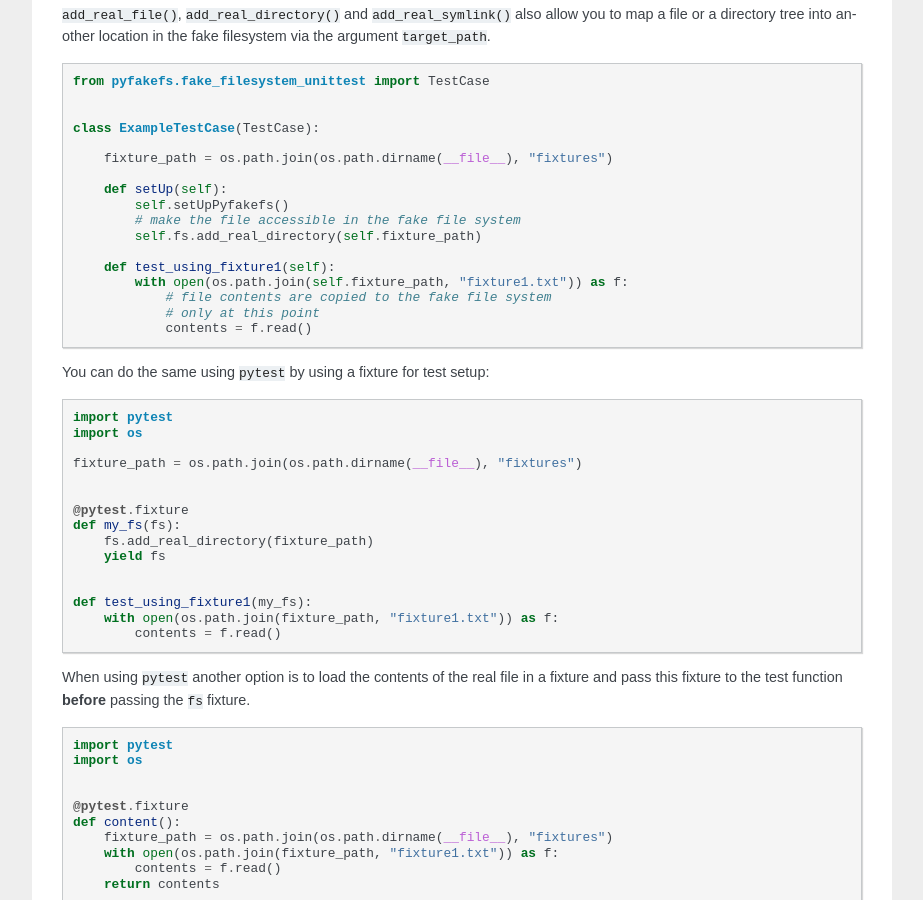
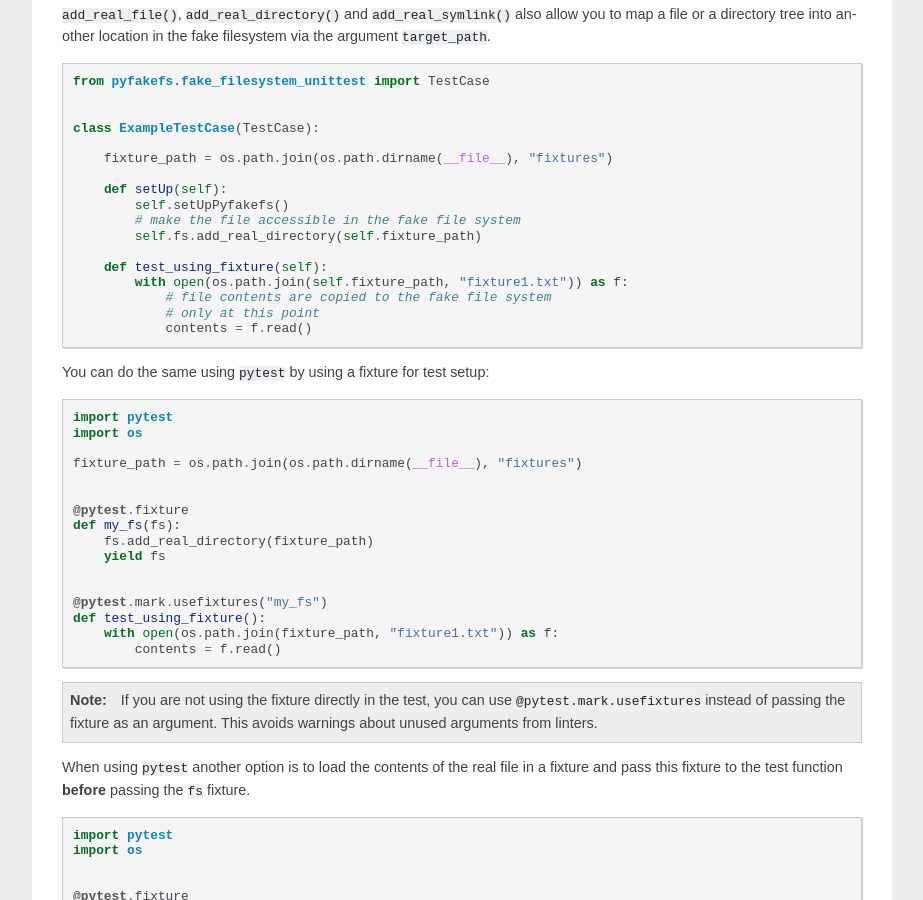
Before and after one commit to pytest-dev/pyfakefs, a Sphinx documentation site: the page built from docs/usage.rst, in a window 1280 px wide and 900 px high, scrolled down 10937 px. Shown: the whole window, without its empty margins (198-1121 px from the left). Built offline with Sphinx 7.4.7, drawn with Linux system fonts in a browser that asks for light colours.

Commit message:
Use pytest.mark.usefixtures in code snippet
- avoids linter warning about unused argument
- closes #834

```diff
--- a/docs/usage.rst
+++ b/docs/usage.rst
@@ -729,7 +729,7 @@
             # make the file accessible in the fake file system
             self.fs.add_real_directory(self.fixture_path)
 
-        def test_using_fixture1(self):
+        def test_using_fixture(self):
             with open(os.path.join(self.fixture_path, "fixture1.txt")) as f:
                 # file contents are copied to the fake file system
                 # only at this point
@@ -751,9 +751,15 @@
         yield fs
 
 
-    def test_using_fixture1(my_fs):
+    @pytest.mark.usefixtures("my_fs")
+    def test_using_fixture():
         with open(os.path.join(fixture_path, "fixture1.txt")) as f:
             contents = f.read()
+
+.. note::
+  If you are not using the fixture directly in the test, you can use
+  ``@pytest.mark.usefixtures`` instead of passing the fixture as an argument.
+  This avoids warnings about unused arguments from linters.
 
 When using ``pytest`` another option is to load the contents of the real file
 in a fixture and pass this fixture to the test function **before** passing
```
Also changed, not shown: 1 other file.
